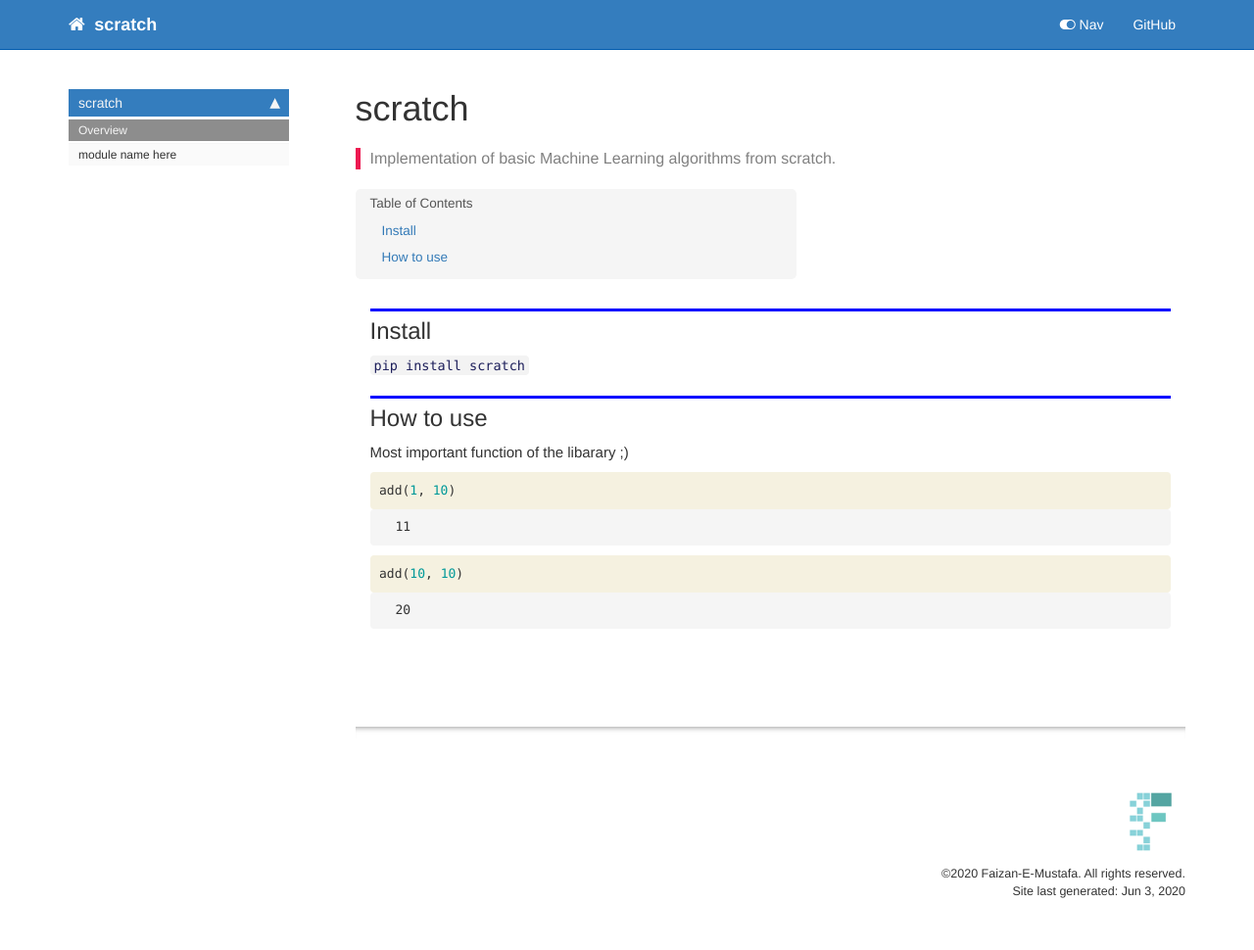
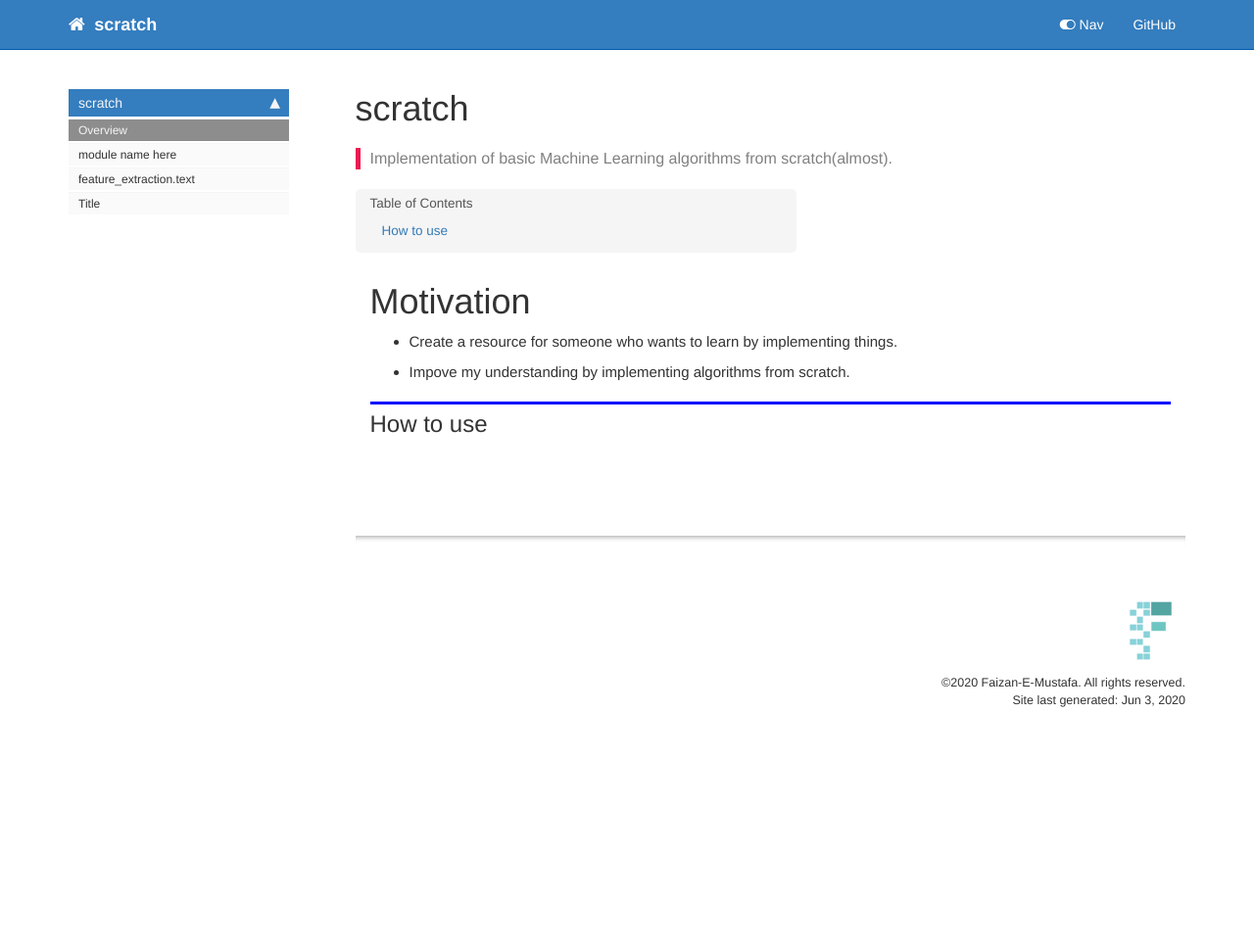
Before and after one commit to Faizan-E-Mustafa/scratch, a Jekyll site: the page built from docs/index.html, in a window 1280 px wide. Shown: the whole page at 98% size. Built offline with Jekyll 4.4.1, drawn with Linux system fonts in a browser that asks for light colours; nearby versions of some CDN libraries; comment, search, counter and statistics services are not loaded; after the commit the page ends 900 px from its top, so only the background shows below that.

```diff
--- a/docs/_data/sidebars/home_sidebar.yml
+++ b/docs/_data/sidebars/home_sidebar.yml
@@ -12,6 +12,12 @@
     - output: web,pdf
       title: module name here
       url: /core
+    - output: web,pdf
+      title: feature_extraction.text
+      url: /count_vectorizer
+    - output: web,pdf
+      title: Title
+      url: /main
     output: web
     title: scratch
   output: web
--- a/docs/core.html
+++ b/docs/core.html
@@ -45,7 +45,7 @@
 
 
 <div class="output_markdown rendered_html output_subarea ">
-<h4 id="add" class="doc_header"><code>add</code><a href="https://github.com/students/scratch/tree/master/scratch/core.py#L6" class="source_link" style="float:right">[source]</a></h4><blockquote><p><code>add</code>(<strong><code>a</code></strong>, <strong><code>b</code></strong>)</p>
+<h4 id="add" class="doc_header"><code>add</code><a href="https://github.com/fastai/scratch/tree/master/scratch/core.py#L6" class="source_link" style="float:right">[source]</a></h4><blockquote><p><code>add</code>(<strong><code>a</code></strong>, <strong><code>b</code></strong>)</p>
 </blockquote>
 
 </div>
--- a/docs/index.html
+++ b/docs/index.html
@@ -5,8 +5,8 @@
 keywords: fastai
 sidebar: home_sidebar
 
-summary: "Implementation of basic Machine Learning algorithms from scratch."
-description: "Implementation of basic Machine Learning algorithms from scratch."
+summary: "Implementation of basic Machine Learning algorithms from scratch(almost)."
+description: "Implementation of basic Machine Learning algorithms from scratch(almost)."
 ---
 <!--
 
@@ -29,13 +29,10 @@
 
 <div class="cell border-box-sizing text_cell rendered"><div class="inner_cell">
 <div class="text_cell_render border-box-sizing rendered_html">
-<h2 id="Install">Install<a class="anchor-link" href="#Install"> </a></h2>
-</div>
-</div>
-</div>
-<div class="cell border-box-sizing text_cell rendered"><div class="inner_cell">
-<div class="text_cell_render border-box-sizing rendered_html">
-<p><code>pip install scratch</code></p>
+<h1 id="Motivation">Motivation<a class="anchor-link" href="#Motivation"> </a></h1><ul>
+<li>Create a resource for someone who wants to learn by implementing things.</li>
+<li>Impove my understanding by implementing algorithms from scratch.</li>
+</ul>
 
 </div>
 </div>
@@ -46,77 +43,4 @@
 </div>
 </div>
 </div>
-<div class="cell border-box-sizing text_cell rendered"><div class="inner_cell">
-<div class="text_cell_render border-box-sizing rendered_html">
-<p>Most important function of the libarary ;)</p>
-
 </div>
-</div>
-</div>
-    {% raw %}
-
-<div class="cell border-box-sizing code_cell rendered">
-<div class="input">
-
-<div class="inner_cell">
-    <div class="input_area">
-<div class=" highlight hl-ipython3"><pre><span></span><span class="n">add</span><span class="p">(</span><span class="mi">1</span><span class="p">,</span> <span class="mi">10</span><span class="p">)</span>
-</pre></div>
-
-    </div>
-</div>
-</div>
-
-<div class="output_wrapper">
-<div class="output">
-
-<div class="output_area">
-
-
-
-<div class="output_text output_subarea output_execute_result">
-<pre>11</pre>
-</div>
-
-</div>
-
-</div>
-</div>
-
-</div>
-    {% endraw %}
-
-    {% raw %}
-
-<div class="cell border-box-sizing code_cell rendered">
-<div class="input">
-
-<div class="inner_cell">
-    <div class="input_area">
-<div class=" highlight hl-ipython3"><pre><span></span><span class="n">add</span><span class="p">(</span><span class="mi">10</span><span class="p">,</span> <span class="mi">10</span><span class="p">)</span>
-</pre></div>
-
-    </div>
-</div>
-</div>
-
-<div class="output_wrapper">
-<div class="output">
-
-<div class="output_area">
-
-
-
-<div class="output_text output_subarea output_execute_result">
-<pre>20</pre>
-</div>
-
-</div>
-
-</div>
-</div>
-
-</div>
-    {% endraw %}
-
-</div>
--- a/docs/sidebar.json
+++ b/docs/sidebar.json
@@ -1,6 +1,8 @@
 {
   "scratch": {
     "Overview": "/",
-    "module name here": "/core"
+    "module name here": "/core",
+    "feature_extraction.text": "/count_vectorizer",
+    "Title": "/main"
   }
 }
```
Also changed, not shown: docs/count_vectorizer.html (added, +290 -0 lines), docs/main.html (added, +136 -0 lines), README.md, 3 other files.
